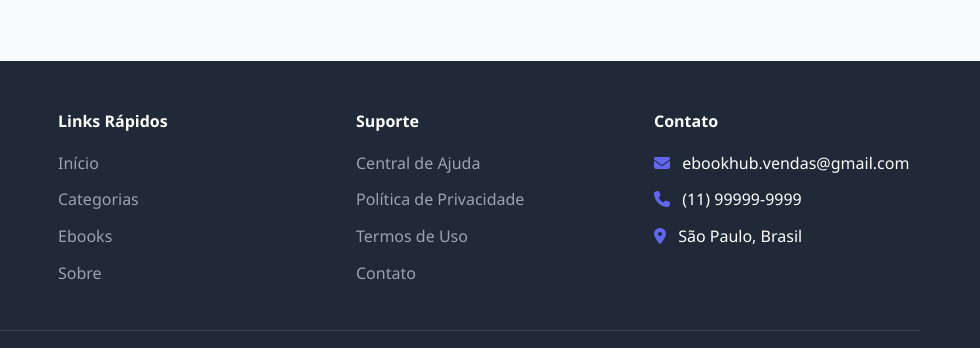
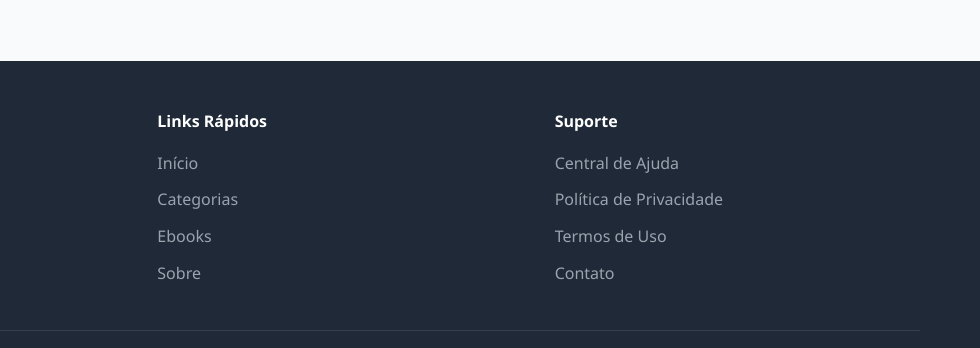
Before and after one commit to GabrielQuaresminha/EbookHub, a website: page index.html in a window 1280 px wide. Shown: the part 4107-4455 px from the top of the page, 300-1280 px from the left. Drawn offline with Linux system fonts and the light colour scheme; a script that the page names is missing.

Commit message:
Removida seção de contato com email e telefone do rodapé

```diff
--- a/index.html
+++ b/index.html
@@ -431,14 +431,6 @@
                         <li><a href="#">Contato</a></li>
                     </ul>
                 </div>
-                <div class="footer-section">
-                    <h4>Contato</h4>
-                    <ul>
-                        <li><i class="fas fa-envelope"></i> ebookhub.vendas@gmail.com</li>
-                        <li><i class="fas fa-phone"></i> (11) 99999-9999</li>
-                        <li><i class="fas fa-map-marker-alt"></i> São Paulo, Brasil</li>
-                    </ul>
-                </div>
             </div>
             <div class="footer-bottom">
                 <p>&copy; 2025 EbookHub. Todos os direitos reservados.</p>
```
